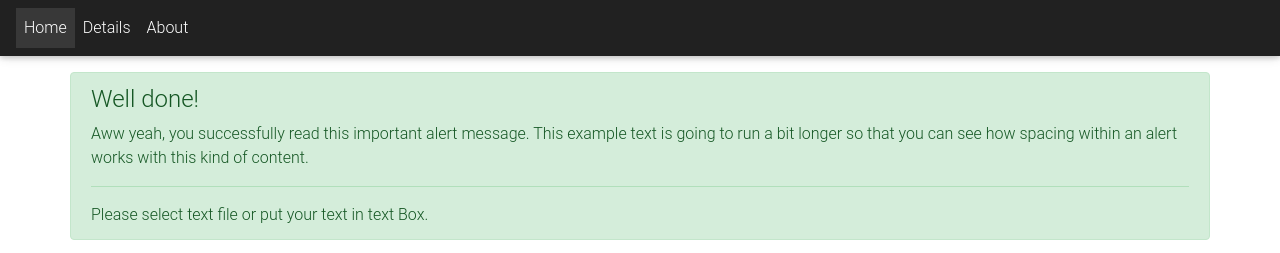
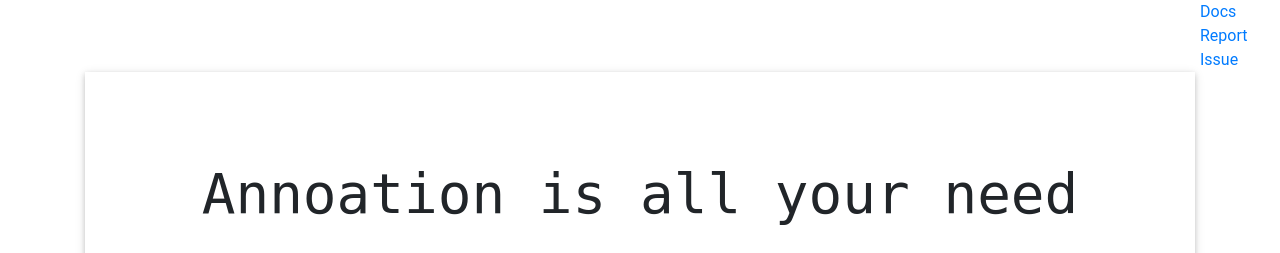
Before and after one commit to impyadav/QA-Annotator, a Flask app: page / in a window 1280 px wide. Shown: the top 253 px of the page. Run offline with Flask 2, Linux system fonts and the light colour scheme; some libraries are stand-ins or nearby versions.

```diff
--- a/annotator/templates/index.html
+++ b/annotator/templates/index.html
@@ -1,7 +1,7 @@
 <!DOCTYPE html>
 <html>
 <head>
-	<title>Statute Diff</title>
+	<title>Annoation is Here</title>
 	<meta charset="utf-8" />
     <meta http-equiv="X-UA-Compatible" content="IE=edge">
     <meta name="viewport" content="width=device-width, initial-scale=1">
@@ -53,6 +53,9 @@
     text-transform: capitalize;
     text-align: center;
 }
+.container .jumbotron {
+    border-radius: 0 !important;
+}
 </style>
 
     <!-- Font Awesome -->
@@ -64,68 +67,30 @@
 
 </head>
 <body>
-    <nav class="navbar navbar-expand-md navbar-dark fixed-top bg-dark">
-  <button class="navbar-toggler" type="button" data-toggle="collapse" data-target="#navbarsExampleDefault" aria-controls="navbarsExampleDefault" aria-expanded="false" aria-label="Toggle navigation">
-    <span class="navbar-toggler-icon"></span>
-  </button>
+<div style="margin-left: 1200px;">
+    <a href="#"><b>Docs</b></a>
+    &nbsp;&nbsp;
+    <a href="#"><b>Report Issue</b></a>
+</div>
 
-  <div class="collapse navbar-collapse" id="navbarsExampleDefault">
-    <ul class="navbar-nav mr-auto">
-      <li class="nav-item active">
-        <a class="nav-link" href="/">Home <span class="sr-only">(current)</span></a>
-      </li>
-       <li class="nav-item">
-        <a class="nav-link" href="/details">Details</a>
-      </li>
-       <li class="nav-item">
-        <a class="nav-link" href="#">About</a>
-      </li>
-
-
-    </ul>
-
+<div class="container">
+  <div class="jumbotron jumbotron-fluid">
+    <br/>
+    <div class="container">
+      <h1 class="display-4" style="font-family: monospace; text-align: center;">Annoation is all your need</h1>
     </div>
-</nav>
     <br/>
     <br/>
-
-<br/>
-<div class="container">
-	<div class="row">
-    <div class="alert alert-success" role="alert">
-      <h4 class="alert-heading">Well done!</h4>
-      <p>Aww yeah, you successfully read this important alert message. This example text is going to run a bit longer so that you can see how spacing within an alert works with this kind of content.</p>
-      <hr>
-      <p class="mb-0">Please select text file or put your text in text Box.</p>
-    </div>
-	  <div class="col-md-6">
     <form method="post" action="/processing" enctype="multipart/form-data">
       <div class="form-group files">
-                <label>Upload Your Text File </label>
         <input type="file" class="form-control file_upload" name="file1"  multiple="">
           <input type="hidden" name="isin" value="upload"/>
       </div>
-              <button  type="submit" class="btn btn-primary">Start Process</button>
+      <button style="margin-left: 450px;"  type="submit" class="btn btn-primary">Start Process</button>
     </form>
-	  </div>
 
-	   <div class="col-md-6">
-	      <form method="post" action="/processing" id="#">
-              <div class="form-group color">
-                <!--Textarea with icon prefix-->
-                <div class="md-form">
-                  <i class="fas fa-pencil-alt prefix"></i>
-                  <textarea id="form10" name="textarea_val" class="md-textarea form-control" rows="3"></textarea>
-                  <label for="form10">Put Text Here</label>
-                    <input type="hidden" name="isin" value="textbox"/>
   </div>
 </div>
-              <button type="submit" class="btn btn-primary">Start Process</button>
-          </form>
-	  </div>
-	</div>
-</div>
-
 
 <script src="{{ url_for('static', filename='js/bootstrap.min.js') }}"></script>
 <script src="{{ url_for('static', filename='js/bootstrap.js') }}"></script>
```
Also changed, not shown: annotator/templates/preview.html (+42 -29 lines). Lines whose indentation alone changed are shown as unchanged.
